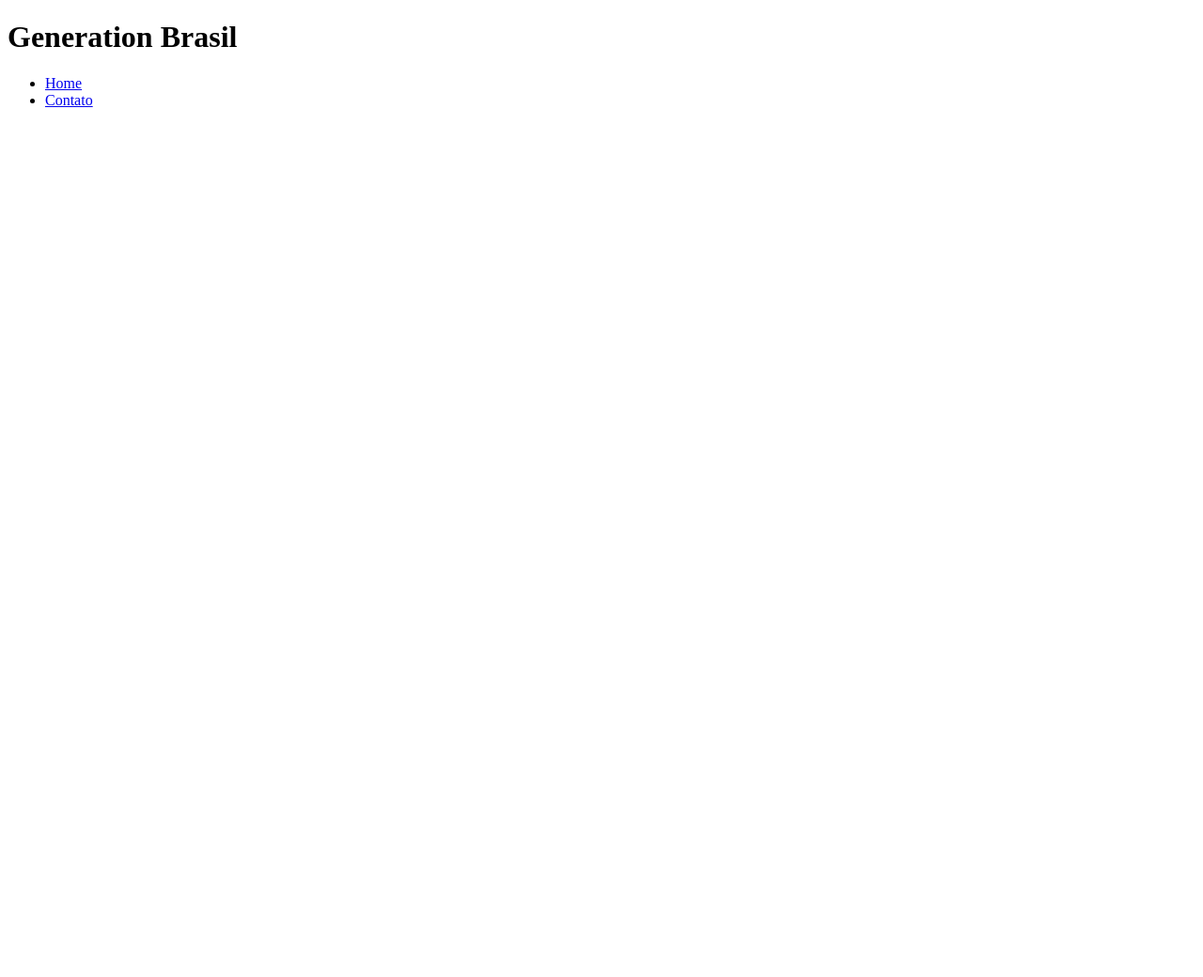
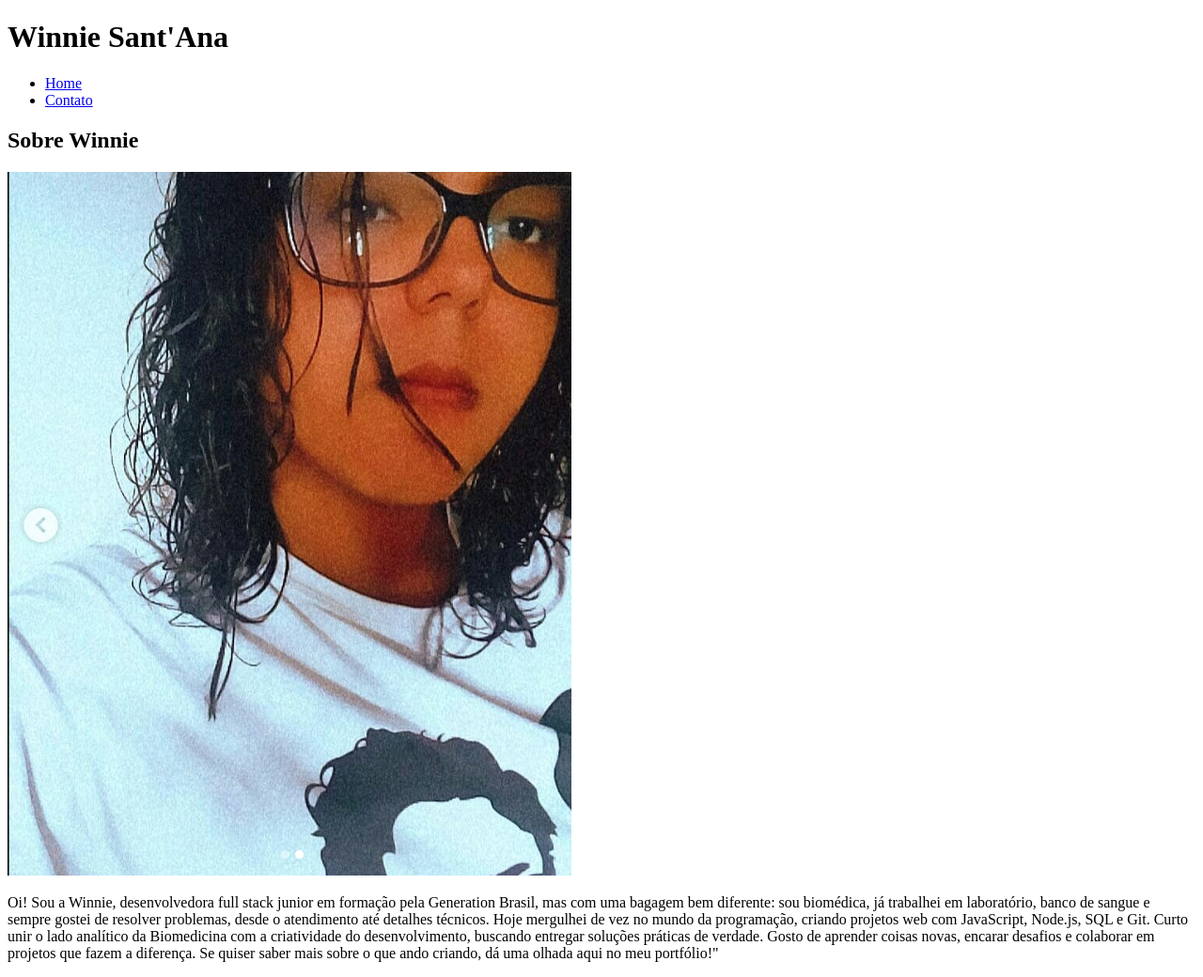
Before and after one commit to wssant/portifolio, a plain HTML site: page assets/index.html in a window 1280 px wide. Shown: the whole page at 94% size. Before the commit the page ends 800 px from the top, so only its background shows below. Drawn offline with Linux system fonts and the light colour scheme.

Commit message:
atualizando com minhas informacoes

```diff
--- a/assets/index.html
+++ b/assets/index.html
@@ -13,12 +13,12 @@
     <!-- cabeçalho -->
     <header>
 
-    <h1>Generation Brasil</h1>
+    <h1>Winnie Sant'Ana</h1>
     <!-- menu de navegação -->
      <nav>
         <ul>
             <li><a href="index.html">Home</a></li>
-            <li><a href="contato.html">Contato</a></li>
+            <li><a href="wssant13@gmail.com">Contato</a></li>
         </ul>
      </nav>
 
@@ -28,6 +28,21 @@
     <main>
 <!-- sobre -->
  <section id="about">
+
+    <h2>Sobre Winnie</h2>
+
+    <article>
+
+        <img src="/assets/img/wi.png" alt="Foto do criador deste conteúdo"/>
+
+        <p>
+            Oi! Sou a Winnie, desenvolvedora full stack junior em formação pela Generation Brasil, mas com uma bagagem bem diferente: sou biomédica, já trabalhei em laboratório, banco de sangue e sempre gostei de resolver problemas, desde o atendimento até detalhes técnicos.
+
+Hoje mergulhei de vez no mundo da programação, criando projetos web com JavaScript, Node.js, SQL e Git. Curto unir o lado analítico da Biomedicina com a criatividade do desenvolvimento, buscando entregar soluções práticas de verdade.
+
+Gosto de aprender coisas novas, encarar desafios e colaborar em projetos que fazem a diferença. Se quiser saber mais sobre o que ando criando, dá uma olhada aqui no meu portfólio!"
+        </p>
+    </article>
 
  </section>
 
```
Also changed, not shown: assets/img/favicon.svg (renamed from favicon.svg), assets/img/wi.png (added), 1 other file.
